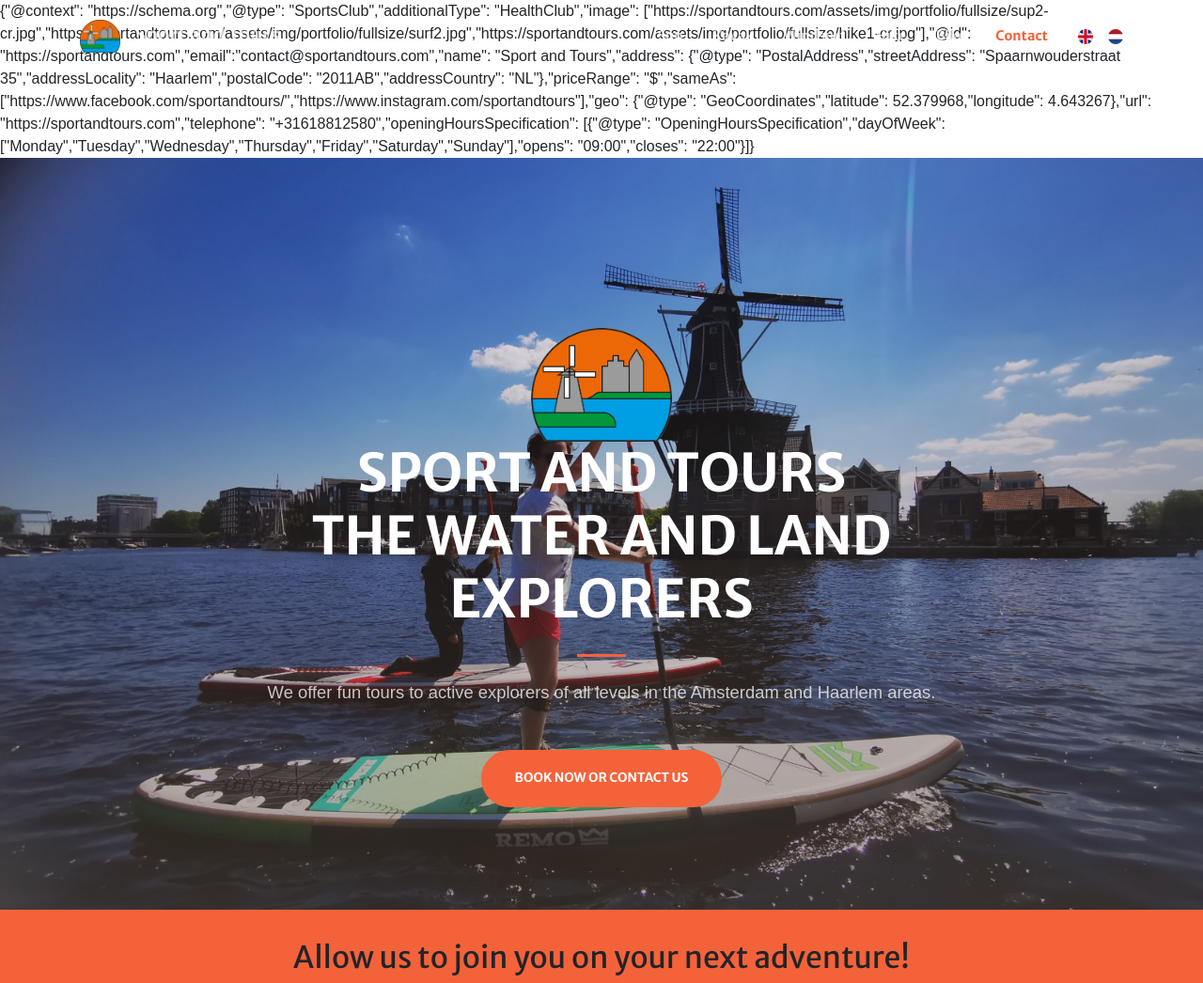
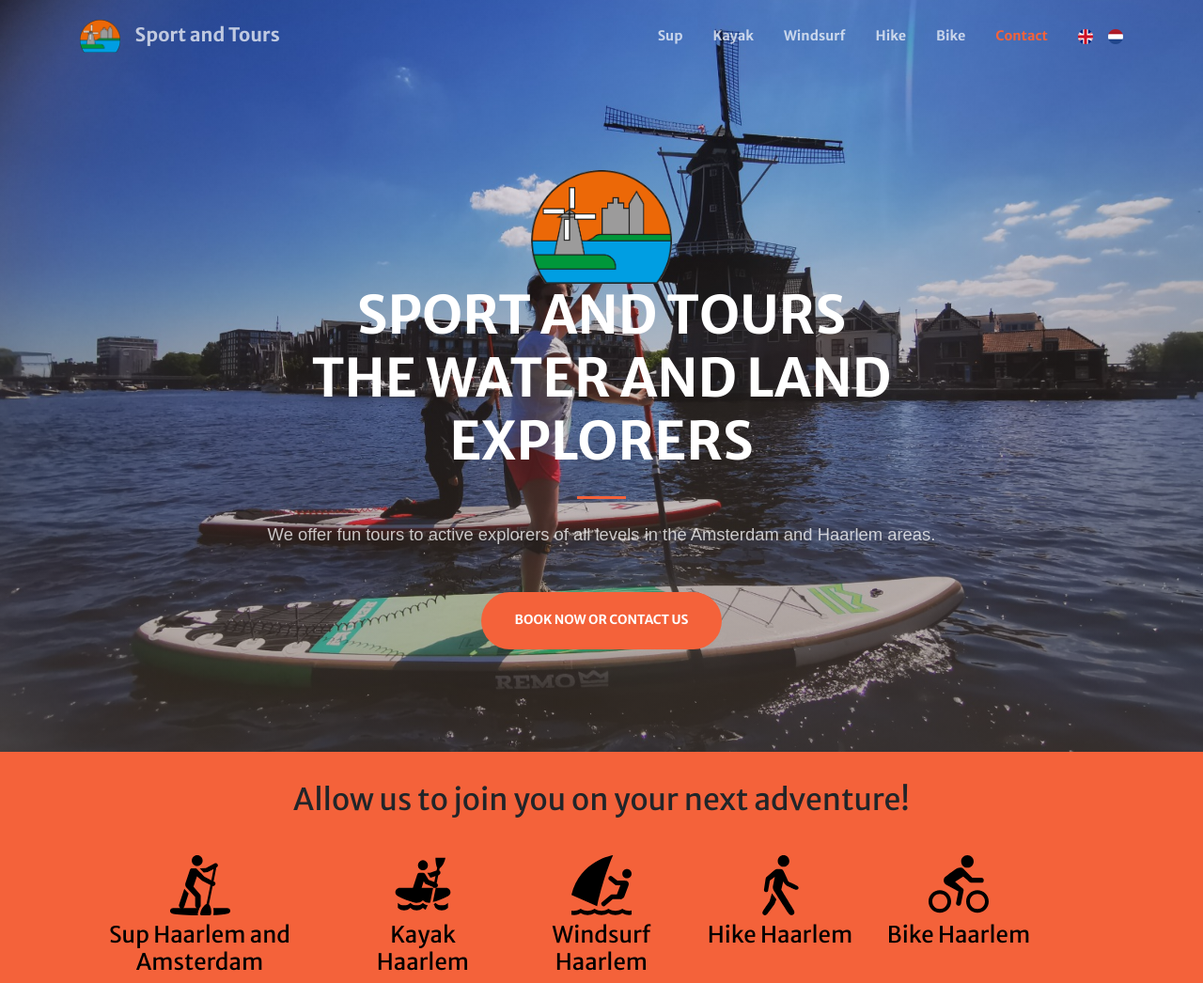
Before and after one commit to tsanders42/com.sportandtours, a plain HTML site: page index.html in a window 1280 px wide. Shown: the top 1046 px of the page at 94% size. Drawn offline with nearby package versions, Linux system fonts and the light colour scheme.

Commit message:
Update index.html

```diff
--- a/index.html
+++ b/index.html
@@ -49,7 +49,7 @@
         <script src="https://code.jquery.com/jquery-3.5.1.slim.min.js"></script>
 	<!--json-->
 	    <script type='application/ld+json'>{"@context":"http://schema.org","@type":"WebSite","@id":"#website","url":"https://sportandtours.com","name":"Sport and Tours"}</script>
-	    {"@context": "https://schema.org","@type": "SportsClub","additionalType": "HealthClub","image": ["https://sportandtours.com/assets/img/portfolio/fullsize/sup2-cr.jpg","https://sportandtours.com/assets/img/portfolio/fullsize/surf2.jpg","https://sportandtours.com/assets/img/portfolio/fullsize/hike1-cr.jpg"],"@id": "https://sportandtours.com","email":"contact@sportandtours.com","name": "Sport and Tours","address": {"@type": "PostalAddress","streetAddress": "Spaarnwouderstraat 35","addressLocality": "Haarlem","postalCode": "2011AB","addressCountry": "NL"},"priceRange": "$","sameAs":["https://www.facebook.com/sportandtours/","https://www.instagram.com/sportandtours"],"geo": {"@type": "GeoCoordinates","latitude": 52.379968,"longitude": 4.643267},"url": "https://sportandtours.com","telephone": "+31618812580","openingHoursSpecification": [{"@type": "OpeningHoursSpecification","dayOfWeek": ["Monday","Tuesday","Wednesday","Thursday","Friday","Saturday","Sunday"],"opens": "09:00","closes": "22:00"}]}
+	    <script type='application/ld+json'>{"@context": "https://schema.org","@type": "SportsClub","additionalType": "HealthClub","image": ["https://sportandtours.com/assets/img/portfolio/fullsize/sup2-cr.jpg","https://sportandtours.com/assets/img/portfolio/fullsize/surf2.jpg","https://sportandtours.com/assets/img/portfolio/fullsize/hike1-cr.jpg"],"@id": "https://sportandtours.com","email":"contact@sportandtours.com","name": "Sport and Tours","address": {"@type": "PostalAddress","streetAddress": "Spaarnwouderstraat 35","addressLocality": "Haarlem","postalCode": "2011AB","addressCountry": "NL"},"priceRange": "$","sameAs":["https://www.facebook.com/sportandtours/","https://www.instagram.com/sportandtours"],"geo": {"@type": "GeoCoordinates","latitude": 52.379968,"longitude": 4.643267},"url": "https://sportandtours.com","telephone": "+31618812580","openingHoursSpecification": [{"@type": "OpeningHoursSpecification","dayOfWeek": ["Monday","Tuesday","Wednesday","Thursday","Friday","Saturday","Sunday"],"opens": "09:00","closes": "22:00"}]}</script>
     </head>
     <body id="page-top">
         <!-- Navigation-->
```
